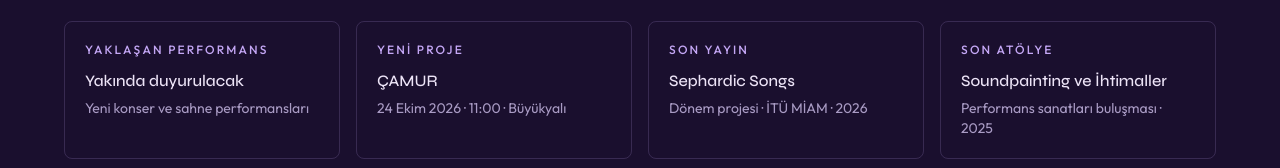
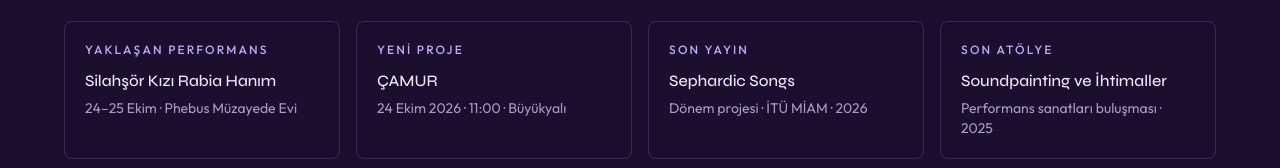
Before and after one commit to karabeyoya-cloud/miray-eslek-website, a Next.js app: page / in a window 1280 px wide. Shown: the part 2029-2197 px from the top of the page. Built offline with nearby package versions, Linux system fonts and the light colour scheme; no server answers.

Commit message:
Add Silahşör Kızı Rabia Hanım as upcoming performance.
Co-authored-by: Cursor <cursoragent@cursor.com>

```diff
--- a/src/data/content.ts
+++ b/src/data/content.ts
@@ -78,8 +78,8 @@ export type GundemItem = {
 export const gundemItems: GundemItem[] = [
   {
     label: "Yaklaşan performans",
-    title: "Yakında duyurulacak",
-    detail: "Yeni konser ve sahne performansları",
+    title: "Silahşör Kızı Rabia Hanım",
+    detail: "24–25 Ekim · Phebus Müzayede Evi",
     href: "/etkinlikler?tab=upcoming",
   },
   {
@@ -616,7 +616,19 @@ const camurEvent = {
 };
 
 export const events = {
-  upcoming: [] as EventItem[],
+  upcoming: [
+    {
+      date: "2026",
+      month: "Eki",
+      title: "Silahşör Kızı Rabia Hanım",
+      venue: "Phebus Müzayede Evi · Asmalımescit",
+      role: "Müzisyen · klarinet",
+      category: "tiyatro" as const,
+      description:
+        "Reşad Ekrem Koçu'dan uyarlama; geçen yıl Çerkes Rıdvan'ın Dolabı ile başlayan serinin devamı. Phebus Müzayede Evi'nde prömiyer 24–25 Ekim. Müzik ekibinde Miray Eslek.",
+      external: "https://www.instagram.com/p/DeSRRw-Rt6m/",
+    },
+  ] satisfies EventItem[],
   current: [camurEvent],
   past: [
     {
```
